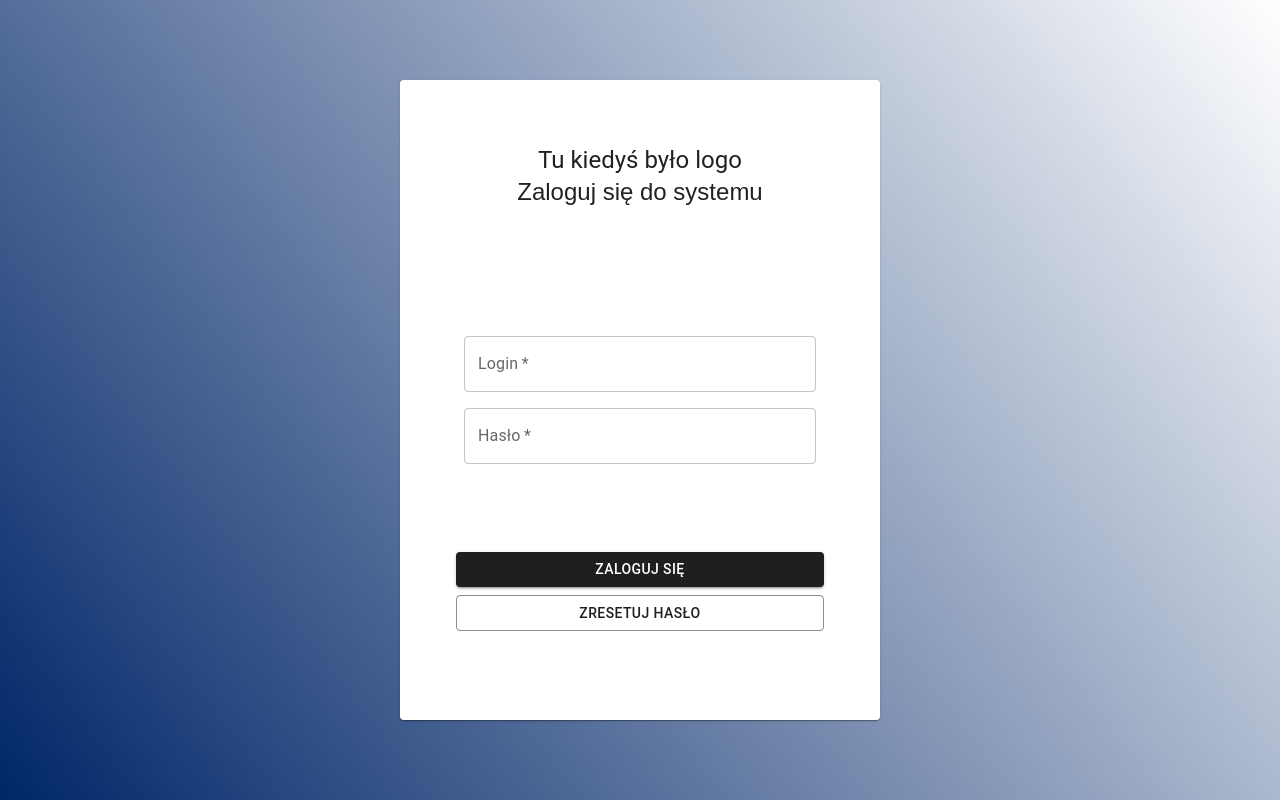
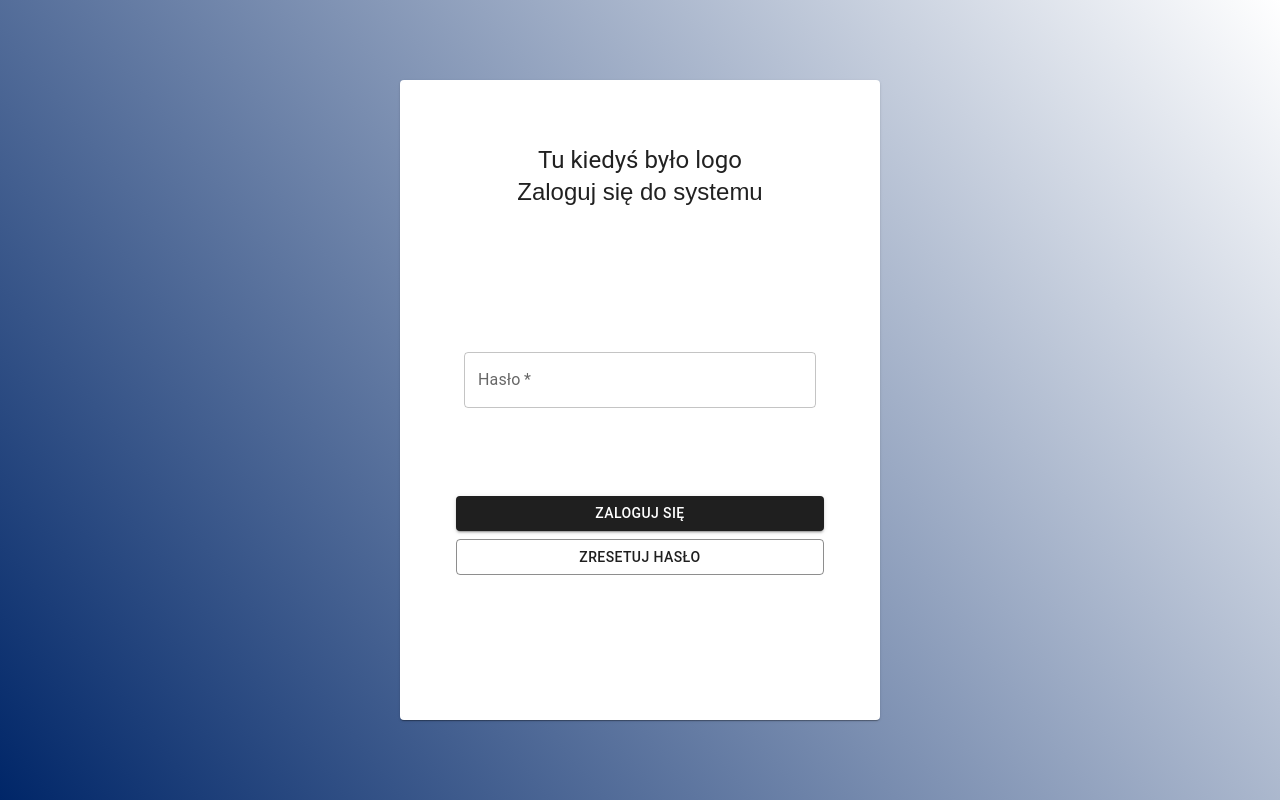
Before and after one commit to Happis255/inzynieria-oprogramowania-2021-2022, a React (Create React App) app: page / in a window 1280 px wide. Built offline with nearby package versions, Linux system fonts and the light colour scheme.

Commit message:
IO-0010 - Fail test

```diff
--- a/src/LoginForm.tsx
+++ b/src/LoginForm.tsx
@@ -83,14 +83,7 @@ const LoginForm = (props: Props) => {
                                         alignItems="stretch"
                                         spacing={2}>
                                 <Grid item>
-                                    <StyledTextField
-                                        required
-                                        id="outlined-required"
-                                        label="Login"
-                                        value={username}
-                                        onChange={handleUsernameChange}
-                                        inputProps={{ "data-testid": "account-login" }}
-                                    />
+
                                 </Grid>
                                 <Grid item>
                                     <StyledTextField
```
